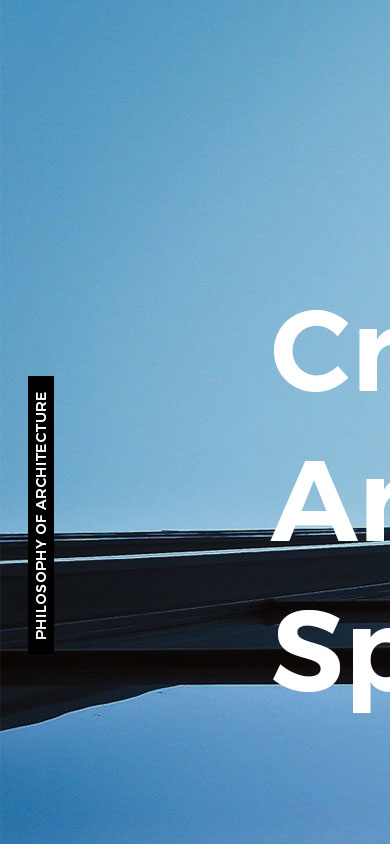
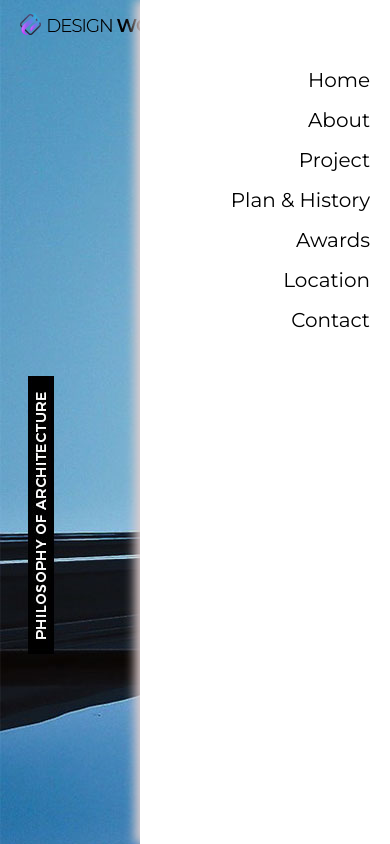
Before and after one commit to tkillman/css_layout, a React (Vite) app: page / in a window 390 px wide. Shown: the top 844 px of the page. Built offline with nearby package versions, Linux system fonts and the light colour scheme.

Commit message:
모바일 네비게이션 퍼블리싱 퍼블리싱 - 기본구조 및 링크 만들기

```diff
--- a/package.json
+++ b/package.json
@@ -17,6 +17,7 @@
     "@types/react": "^18.0.28",
     "@types/react-dom": "^18.0.11",
     "@vitejs/plugin-react": "^3.1.0",
+    "prettier": "^2.8.7",
     "typescript": "^4.9.3",
     "vite": "^4.2.0",
     "vite-plugin-static-copy": "^0.13.1"
--- a/src/assets/css/responsive.css
+++ b/src/assets/css/responsive.css
@@ -12,4 +12,33 @@
         width: 100%;
         height: 100%;
     }
+
+    /* Header */
+    .menu{
+        display: block;
+        line-height: 40px;
+        margin-top: 60px;
+    }
+
+    .slogan {
+        display: none;
+    }
+
+    .gnb {
+        background-color: #fff;
+        position: fixed;
+        top: 0;
+        right: 0;
+        width: 250px;
+        height: 100vh;
+        box-shadow: -5px 0 10px #e0cfcf;
+    }
+
+    .menu a {
+        display: block;
+        text-align: right;
+        padding-right: 20px;
+        color : #000;
+        font-size: 20px;
+    }
 }
--- a/src/assets/css/style.css
+++ b/src/assets/css/style.css
@@ -45,6 +45,8 @@ body {
 /* Header */
 header {
   position: fixed;
+  top: 0;
+  left: 0;
   width: 100%;
 }
 
--- a/src/components/header/Header.tsx
+++ b/src/components/header/Header.tsx
@@ -21,6 +21,11 @@ const Header = () => {
                     </div>
                     <div className='slogan'>We design places, not projects.</div>
                 </div>
+                <div className='trigger'>
+                    <span></span>
+                    <span></span>
+                    <span></span>
+                </div>
             </div>
         </header>
     );
```
Also changed, not shown: 1 other file (tests, documents, lock files or other folders).
